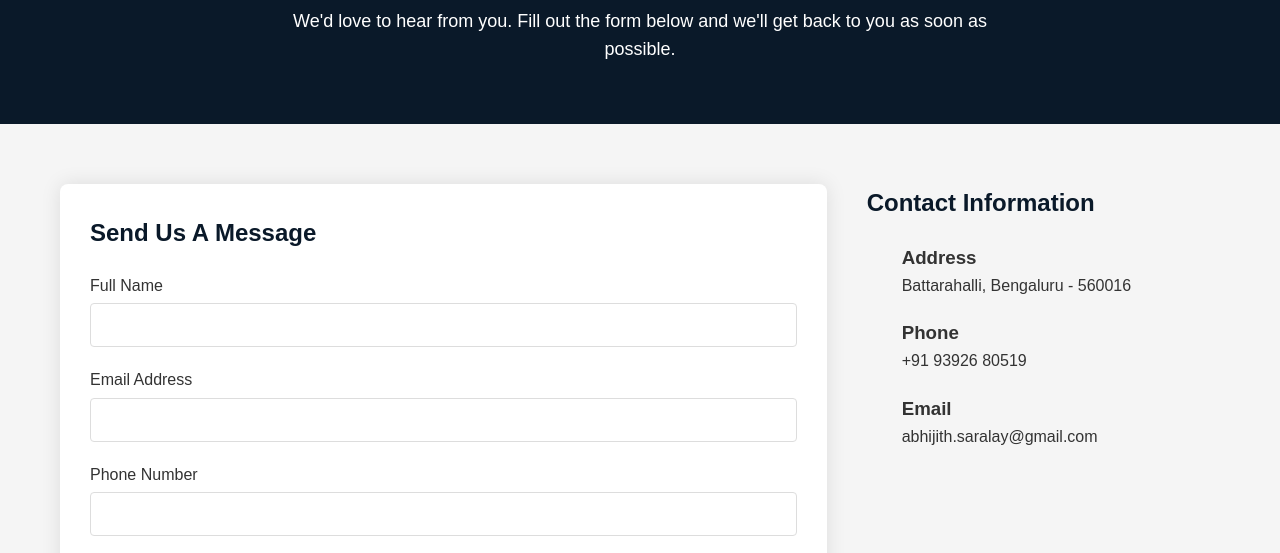
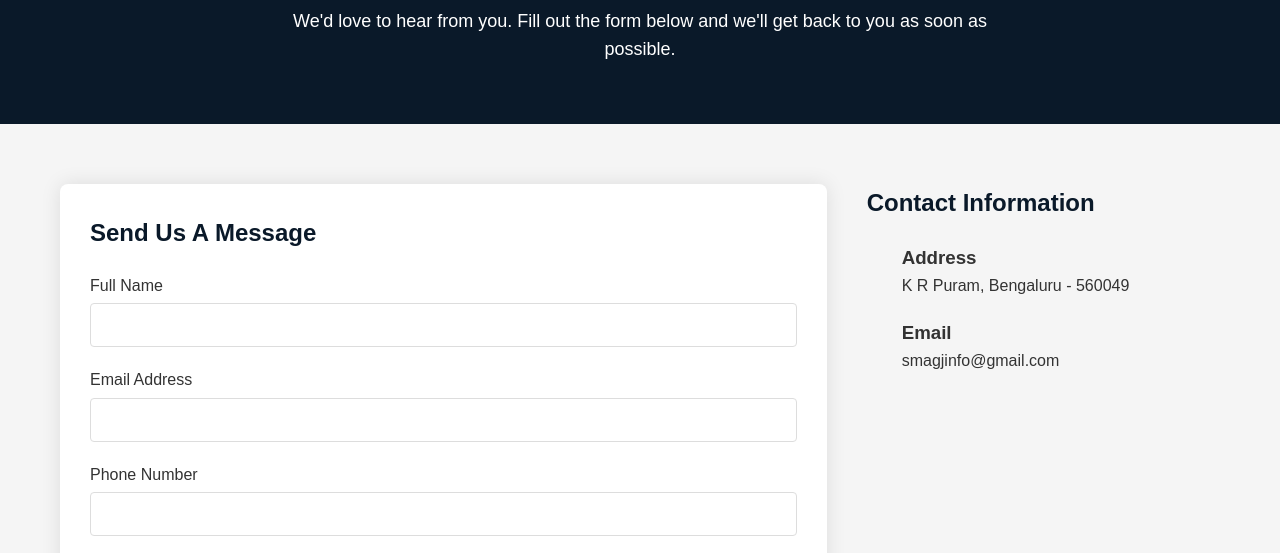
Before and after one commit to Aswinja05/Smagj_new, a website: page public/contact/index.html in a window 1280 px wide. Shown: the part 221-774 px from the top of the page. Drawn offline with Linux system fonts and the light colour scheme.

Commit message:
Update index.html
contact info change

```diff
--- a/public/contact/index.html
+++ b/public/contact/index.html
@@ -74,21 +74,21 @@
                     <i class="fas fa-map-marker-alt"></i>
                     <div>
                         <h3>Address</h3>
-                        <p>Battarahalli, Bengaluru - 560016</p>
+                        <p>K R Puram, Bengaluru - 560049</p>
                     </div>
                 </div>
-                <div class="info-item">
+                <!-- <div class="info-item">
                     <i class="fas fa-phone"></i>
                     <div>
                         <h3>Phone</h3>
                         <p>+91 93926 80519</p>
                     </div>
-                </div>
+                </div> -->
                 <div class="info-item">
                     <i class="fas fa-envelope"></i>
                     <div>
                         <h3>Email</h3>
-                        <p>abhijith.saralay@gmail.com</p>
+                        <p>smagjinfo@gmail.com</p>
                     </div>
                 </div>
                 <!-- <div class="info-item">
```
